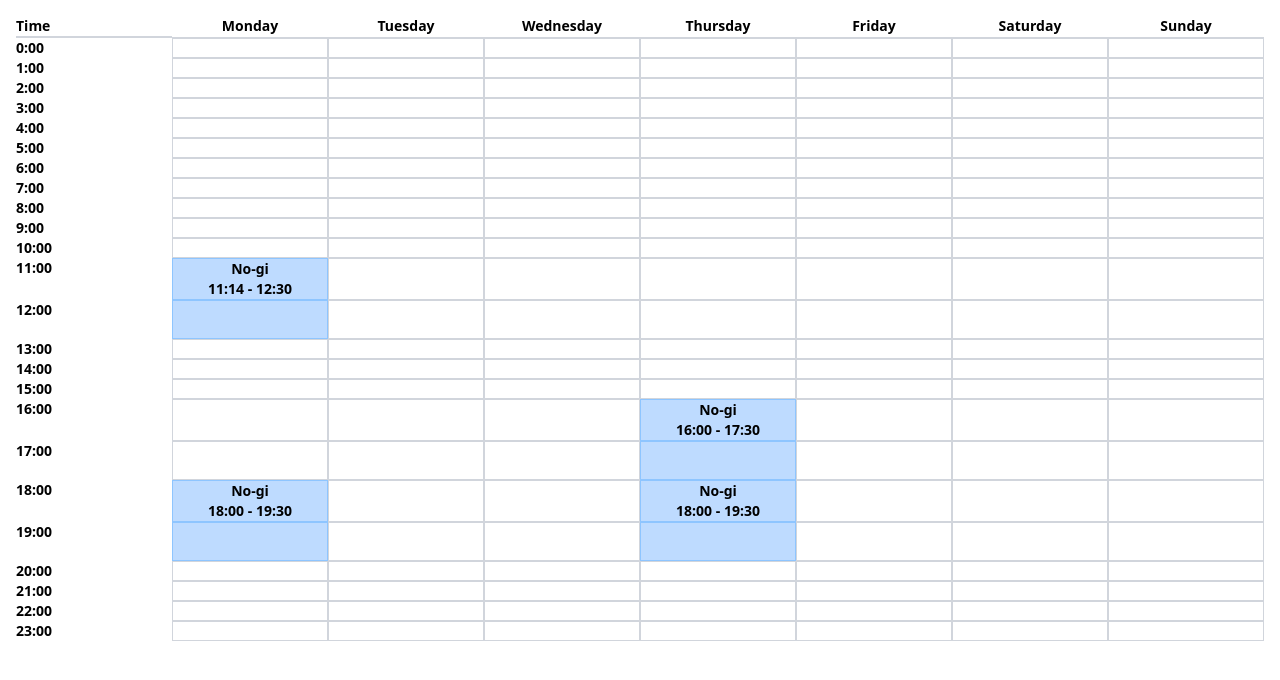
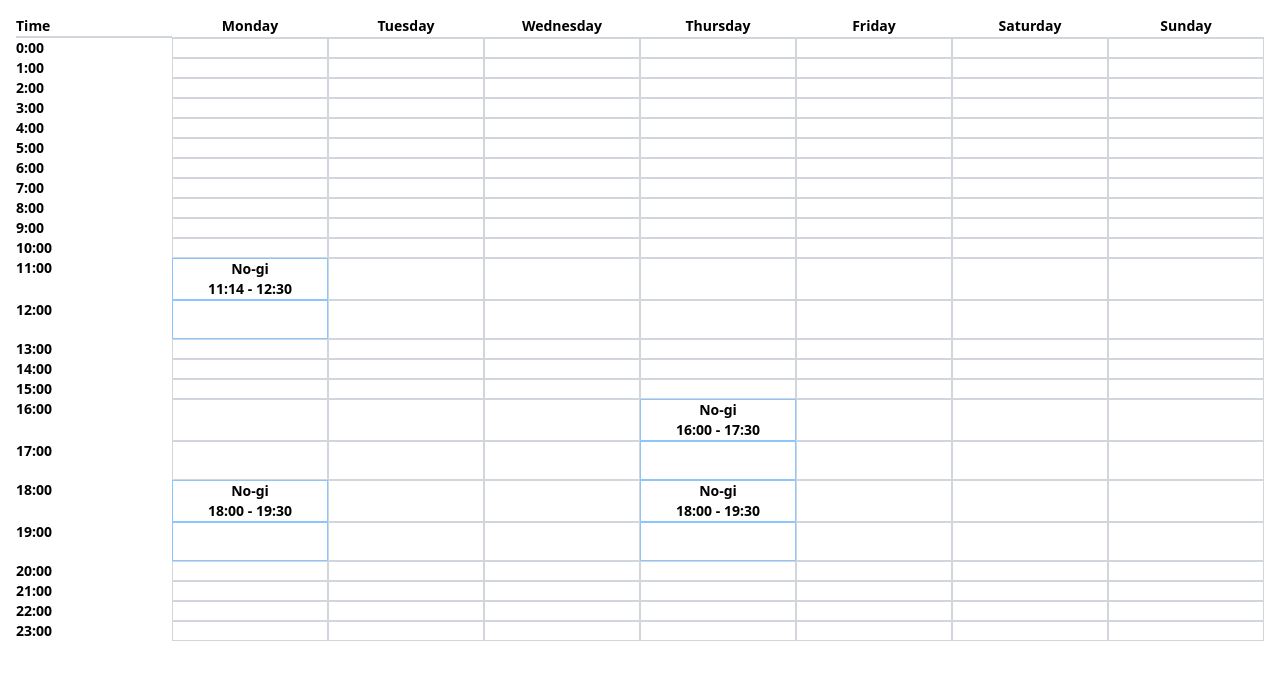
Before and after one commit to LucaBazzea/roll_call, a SvelteKit app in the folder client/: page /gym/schedule in a window 1280 px wide. Shown: the top 680 px of the page. Built offline with nearby package versions, Linux system fonts and the light colour scheme.

Commit message:
Attempt at having dynamic event colours

```diff
--- a/client/src/routes/gym/schedule/+page.svelte
+++ b/client/src/routes/gym/schedule/+page.svelte
@@ -1,14 +1,14 @@
 <script>
 	let schedule = {
 		mon: [
-			{ title: 'No-gi', start: '11:14', end: '12:30' },
-			{ title: 'No-gi', start: '18:00', end: '19:30' }
+			{ title: 'No-gi', start: '11:14', end: '12:30', colour: 'blue' },
+			{ title: 'No-gi', start: '18:00', end: '19:30', colour: 'green' }
 		],
 		tue: [],
 		wed: [],
 		thu: [
-			{ title: 'No-gi', start: '16:00', end: '17:30' },
-			{ title: 'No-gi', start: '18:00', end: '19:30' }
+			{ title: 'No-gi', start: '16:00', end: '17:30', colour: 'pink' },
+			{ title: 'No-gi', start: '18:00', end: '19:30', colour: 'blue' }
 		],
 		fri: [],
 		sat: [],
@@ -50,7 +50,7 @@
 					{#each schedule[day] as event}
 						{#if event.start.split(':')[0] === `${hour}` || event.end.split(':')[0] === `${hour}`}
 							{#if event.start.split(':')[0] === `${hour}`}
-								<button on:click={eventModal} class="w-full bg-blue-200">
+								<button on:click={eventModal} class="w-full bg-{event.colour}-200">
 									<div class="font-bold">{event.title}</div>
 									<div class="font-bold">{formatTime(event.start)} - {formatTime(event.end)}</div>
 								</button>
@@ -58,7 +58,7 @@
 							{#if event.end.split(':')[0] === `${hour}`}
 								<button
 									on:click={eventModal}
-									class="size-full min-h-8 bg-blue-200"
+									class="size-full min-h-8 bg-{event.colour}-200"
 									aria-label="end-time-block"
 								></button>
 							{/if}
```
